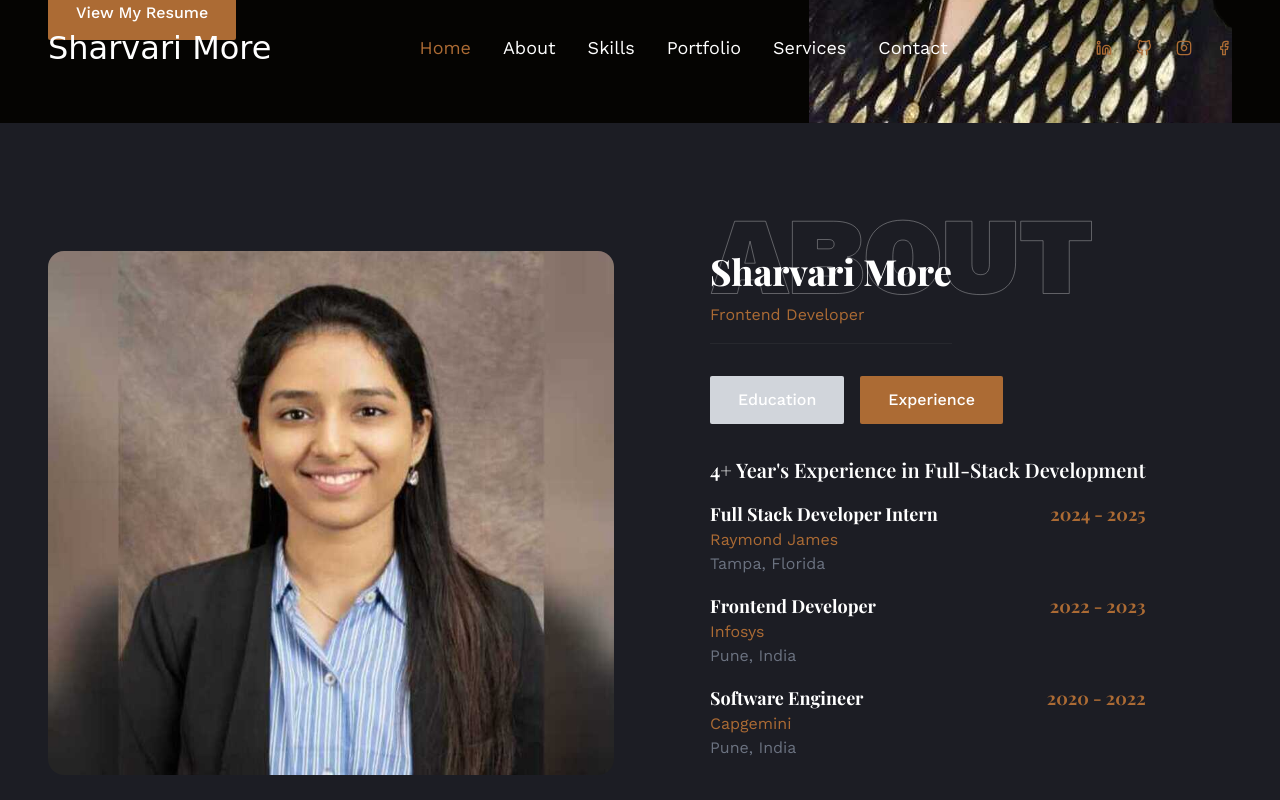
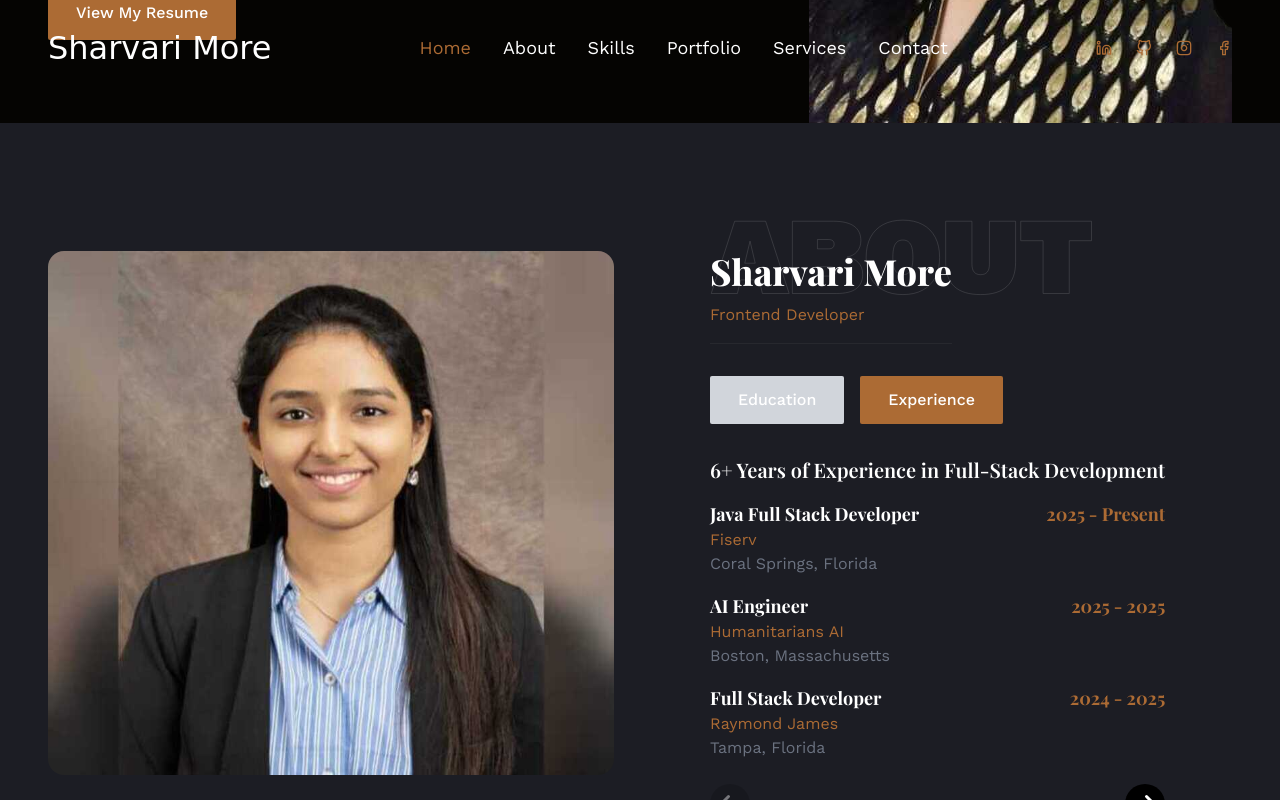
Before and after one commit to SharvariMore/New_Portfolio, a React (Create React App) app: page / in a window 1280 px wide. Both pictures are taken after a click on the button "Experience". Shown: the part 557-1357 px from the top of the page. Built offline with nearby package versions, Linux system fonts and the light colour scheme; a web font is replaced by a local one.

Commit message:
Add recent details to resume

```diff
--- a/src/components/About.js
+++ b/src/components/About.js
@@ -4,10 +4,65 @@ import Image from "../assets/img/LinkedIn Profile.jpeg";
 
 const About = () => {
   const [activeTab, setActiveTab] = useState("education");
+  const [experiencePage, setExperiencePage] = useState(0);
 
   const handleClick = (tab) => {
     setActiveTab(tab);
   };
+
+  const experiences = [
+    {
+      title: "Java Full Stack Developer",
+      company: "Fiserv",
+      location: "Coral Springs, Florida",
+      year: "2025 - Present",
+      skills: "Java, Spring Boot, Redis, Kafka, Angular",
+    },
+    {
+      title: "AI Engineer",
+      company: "Humanitarians AI",
+      location: "Boston, Massachusetts",
+      year: "2025 - 2025",
+      skills: "Next.js, LLM, n8n, Chart.js, Jest",
+    },
+    {
+      title: "Full Stack Developer",
+      company: "Raymond James",
+      location: "Tampa, Florida",
+      year: "2024 - 2025",
+      skills: "Angular, ASP.NET, Oracle, Jenkins",
+    },
+    {
+      title: "Frontend Developer",
+      company: "Infosys",
+      location: "Pune, India",
+      year: "2022 - 2023",
+      skills: "HTML, CSS, JS, React, Figma, Git, API, Postman",
+    },
+    {
+      title: "Software Engineer",
+      company: "Capgemini",
+      location: "Pune, India",
+      year: "2020 - 2022",
+      skills: "React, AWS, Java, Jest",
+    },
+    {
+      title: "Software Developer",
+      company: "Polestar",
+      location: "Pune, India",
+      year: "2019 - 2020",
+      skills: "JavaScript, React, Git, REST APIs",
+    },
+  ];
+
+  const experiencesPerPage = 3;
+  const startIndex = experiencePage * experiencesPerPage;
+  const visibleExperiences = experiences.slice(
+    startIndex,
+    startIndex + experiencesPerPage,
+  );
+
+  const totalPages = Math.ceil(experiences.length / experiencesPerPage);
 
   return (
     <section id="about" className="section bg-secondary">
@@ -18,21 +73,18 @@ const About = () => {
             src={Image}
             alt="about_image"
           />
+
           <div className="flex flex-col items-center text-center lg:items-start lg:text-left">
             <div className="flex flex-col">
-              <h2 className="text-3xl lg:text-4xl font-medium lg:font-extrabold mb-3 before:content-about relative before:absolute before::opacity-40 before:-top-[2rem] before:hidden before:lg:block">
+              <h2 className="text-3xl lg:text-4xl font-medium lg:font-extrabold mb-3 before:content-about relative before:absolute before:opacity-40 before:-top-[2rem] before:hidden before:lg:block">
                 Sharvari More
               </h2>
+
               <p className="mb-4 text-accent">Frontend Developer</p>
-              <hr className="mb-8 opacity-5"></hr>
-              {/* <p className="mb-8">
-                Dynamic Frontend Developer skilled in designing dynamic
-                websites, optimizing email services, and enhancing client
-                experiences. <br /> Pursuing a Master's in Business Analytics,
-                eager to contribute expertise to innovative projects.
-              </p> */}
+
+              <hr className="mb-8 opacity-5" />
             </div>
-            {/* <button className="btn btn-md bg-accent hover:bg-accent-hover transition-all">Contact Me</button> */}
+
             <div className="flex gap-4 mb-8">
               <button
                 onClick={() => handleClick("education")}
@@ -42,6 +94,7 @@ const About = () => {
               >
                 Education
               </button>
+
               <button
                 onClick={() => handleClick("experience")}
                 className={`btn btn-md ${
@@ -51,32 +104,37 @@ const About = () => {
                 Experience
               </button>
             </div>
-            <div>
+
+            <div className="w-full">
               {activeTab === "education" ? (
                 <div>
-                  {/* <h3 className="text-xl font-semibold mb-4">Education</h3> */}
                   <div className="mb-4">
-                    <div className="flex flex-col sm:flex-row justify-between items-center">
+                    <div className="flex flex-col sm:flex-row justify-between items-center gap-2">
                       <h4 className="font-bold text-lg sm:mb-0">
-                        Masters' in Business Analytics and Information Systems
+                        Masters in Business Analytics and Information Systems
                       </h4>
+
                       <h4 className="text-lg ml-2 font-bold text-accent">
                         2023 - 2025
                       </h4>
                     </div>
+
                     <p className="text-accent">University of South Florida</p>
                     <p>Tampa, Florida</p>
                     <p className="text-md text-gray-500">GPA: 3.9/4</p>
                   </div>
+
                   <div className="mb-4">
-                    <div className="flex flex-col sm:flex-row justify-between items-center">
+                    <div className="flex flex-col sm:flex-row justify-between items-center gap-2">
                       <h4 className="font-bold text-lg sm:mb-0">
-                        Bachelors' in Information Technology
+                        Bachelors in Information Technology
                       </h4>
+
                       <h4 className="text-lg ml-2 font-bold text-accent">
                         2016 - 2020
                       </h4>
                     </div>
+
                     <p className="text-accent">Pune University</p>
                     <p>Pune, India</p>
                     <p className="text-md text-gray-500">GPA: 3.3/4</p>
@@ -85,59 +143,125 @@ const About = () => {
               ) : (
                 <div>
                   <h3 className="text-xl font-semibold mb-4">
-                    4+ Year's Experience in Full-Stack Development
+                    6+ Years of Experience in Full-Stack Development
                   </h3>
-                  <div className="mb-4">
-                    <div className="flex flex-col sm:flex-row justify-between items-center">
+
+                  {visibleExperiences.map((experience, index) => (
+                    <div key={index} className="mb-4">
+                      <div className="flex flex-col sm:flex-row justify-between items-center gap-2">
                         <h4
                           className="font-bold text-lg sm:mb-0"
                           data-tooltip-id="skills"
-                        data-tooltip-content="Angular, ASP.NET, Oracle, Jenkins"
+                          data-tooltip-content={experience.skills}
                           data-tooltip-place="top"
                         >
-                        Full Stack Developer Intern
+                          {experience.title}
                         </h4>
+
                         <h4 className="text-lg font-bold text-accent">
-                        2024 - 2025
-                      </h4>
-                    </div>
-                    <p className="text-accent">Raymond James</p>
-                    <p className="text-md text-gray-500">Tampa, Florida</p>
-                  </div>
-                  <div className="mb-4">
-                    <div className="flex flex-col sm:flex-row justify-between items-center">
-                      <h4
-                        className="font-bold text-lg sm:mb-0"
-                        data-tooltip-id="skills"
-                        data-tooltip-content="HTML, CSS, JS, React, Figma, GIT, API, Postman"
-                        data-tooltip-place="top"
-                      >
-                        Frontend Developer
-                      </h4>
-                      <h4 className="text-lg font-bold text-accent">
-                        2022 - 2023
+                          {experience.year}
                         </h4>
                       </div>
 
-                    <p className="text-accent">Infosys</p>
-                    <p className="text-md text-gray-500">Pune, India</p>
+                      <p className="text-accent">{experience.company}</p>
+                      <p className="text-md text-gray-500">
+                        {experience.location}
+                      </p>
                     </div>
-                  <div className="mb-4">
-                    <div className="flex flex-col sm:flex-row justify-between items-center">
-                      <h4
-                        className="font-bold text-lg sm:mb-0"
-                        data-tooltip-id="skills"
-                        data-tooltip-content="Microsoft, AWS, Java, Jest"
-                        data-tooltip-place="top"
+                  ))}
+
+                  {/* <div className="flex gap-4 mt-6">
+                    <button
+                      onClick={() =>
+                        setExperiencePage((prev) => Math.max(prev - 1, 0))
+                      }
+                      disabled={experiencePage === 0}
+                      className={`btn btn-sm ${
+                        experiencePage === 0
+                          ? "bg-gray-400 cursor-not-allowed"
+                          : "bg-accent hover:bg-accent-hover"
+                      } transition-all`}
                     >
-                        Software Engineer
-                      </h4>
-                      <h4 className="text-lg font-bold text-accent">
-                        2020 - 2022
-                      </h4>
-                    </div>
-                    <p className="text-accent">Capgemini</p>
-                    <p className="text-md text-gray-500">Pune, India</p>
+                      Previous
+                    </button>
+
+                    <button
+                      onClick={() =>
+                        setExperiencePage((prev) =>
+                          Math.min(prev + 1, totalPages - 1)
+                        )
+                      }
+                      disabled={experiencePage === totalPages - 1}
+                      className={`btn btn-sm ${
+                        experiencePage === totalPages - 1
+                          ? "bg-gray-400 cursor-not-allowed"
+                          : "bg-accent hover:bg-accent-hover"
+                      } transition-all`}
+                    >
+                      Next
+                    </button>
+                  </div> */}
+
+                  <div className="flex gap-3 mt-6 justify-between">
+                    {/* Previous Button */}
+                    <button
+                      onClick={() =>
+                        setExperiencePage((prev) => Math.max(prev - 1, 0))
+                      }
+                      disabled={experiencePage === 0}
+                      className={`w-10 h-10 rounded-full flex items-center justify-center transition-all ${
+                        experiencePage === 0
+                          ? "bg-black/40 cursor-not-allowed opacity-40"
+                          : "bg-black hover:bg-accent"
+                      }`}
+                      aria-label="Previous experience"
+                    >
+                      <svg
+                        xmlns="http://www.w3.org/2000/svg"
+                        fill="none"
+                        viewBox="0 0 24 24"
+                        strokeWidth={3}
+                        stroke="white"
+                        className="w-6 h-6"
+                      >
+                        <path
+                          strokeLinecap="round"
+                          strokeLinejoin="round"
+                          d="M10.5 19.5 3 12m0 0 7.5-7.5M3 12h18"
+                        />
+                      </svg>
+                    </button>
+
+                    {/* Next Button */}
+                    <button
+                      onClick={() =>
+                        setExperiencePage((prev) =>
+                          Math.min(prev + 1, totalPages - 1),
+                        )
+                      }
+                      disabled={experiencePage === totalPages - 1}
+                      className={`w-10 h-10 rounded-full flex items-center justify-center transition-all ${
+                        experiencePage === totalPages - 1
+                          ? "bg-black/40 cursor-not-allowed opacity-40"
+                          : "bg-black hover:bg-accent"
+                      }`}
+                      aria-label="Next experience"
+                    >
+                      <svg
+                        xmlns="http://www.w3.org/2000/svg"
+                        fill="none"
+                        viewBox="0 0 24 24"
+                        strokeWidth={3}
+                        stroke="white"
+                        className="w-6 h-6"
+                      >
+                        <path
+                          strokeLinecap="round"
+                          strokeLinejoin="round"
+                          d="M13.5 4.5 21 12m0 0-7.5 7.5M21 12H3"
+                        />
+                      </svg>
+                    </button>
                   </div>
 
                   <Tooltip
--- a/src/data.js
+++ b/src/data.js
@@ -457,7 +457,7 @@ export const contact = [
   {
     icon: <FiMapPin />,
     title: "Current Location",
-    subtitle: "Tampa, Florida",
+    subtitle: "Boca Raton, Florida",
     description: "Serving clients worldwide",
   },
 ];
```
Also changed, not shown: 1 other file (tests, documents, lock files or other folders). Lines whose indentation alone changed are shown as unchanged.
